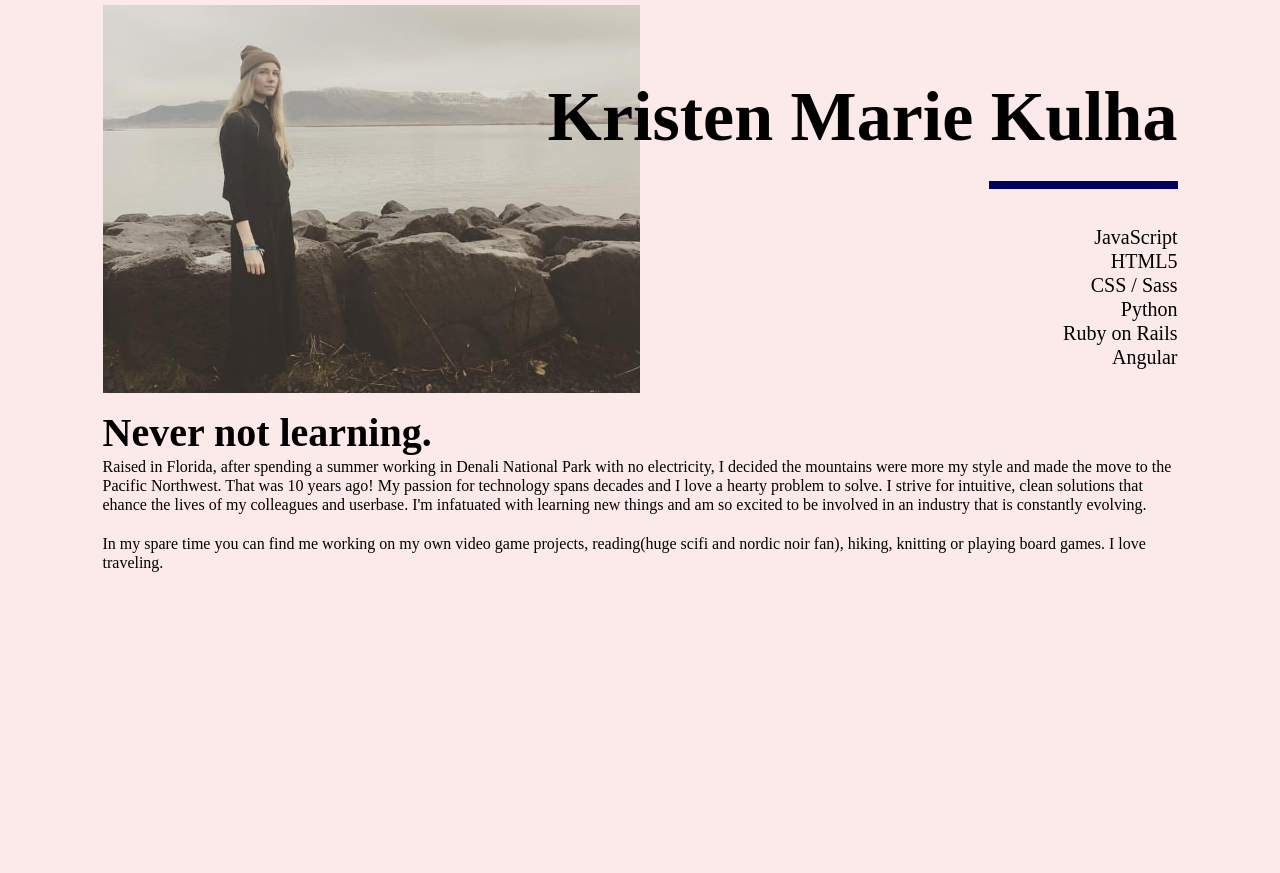
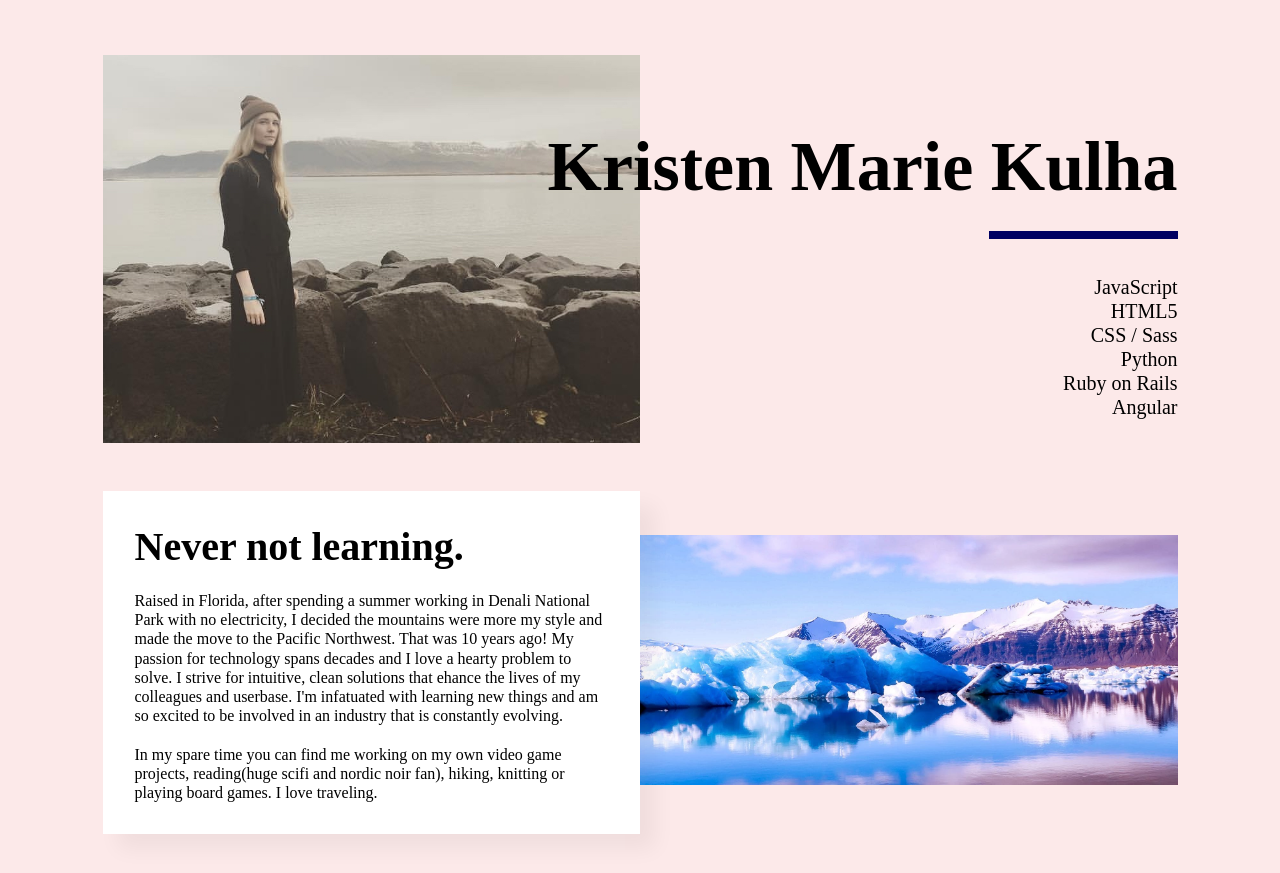
Before and after one commit to kristenmarie/kristenkulha.com, a website built with webpack: page src/index.html in a window 1280 px wide. Shown: the part 95-968 px from the top of the page. Before the commit the page ends 800 px from the top, so only its background shows below. Built offline with nearby package versions, Linux system fonts and the light colour scheme; a web font is replaced by a local one.

Commit message:
Style bio section.

```diff
--- a/src/index.html
+++ b/src/index.html
@@ -55,6 +55,11 @@
               In my spare time you can find me working on my own video game projects, reading(huge scifi and nordic noir fan), hiking, knitting or playing board games. I love traveling.
             </p>
         </div>
+        <div class="bio-image">
+          <picture>
+            <img src="assets/images/iceland.jpeg" alt="Glacier pool in Iceland">
+          </picture>
+        </div>
     </section>
 
   </main>
--- /dev/null
+++ b/src/scss/components/_bio.scss
@@ -0,0 +1,43 @@
+#bio {
+  display: grid;
+  grid-template-columns: repeat(2, 1fr);
+  margin-bottom: 2em;
+  .bio-text {
+    z-index: 1;
+    grid-row: 1;
+    grid-column: 1/2;
+    background-color: white;
+    padding: 2em;
+    box-shadow: 15px 15px 20px rgba(0,0,0,.05);
+    h1 {
+      margin-bottom: 0.5em;
+    }
+  }
+  .bio-image {
+    grid-row: 1;
+    grid-column: 1/3;
+    justify-self: end;
+    align-self: center;
+    img {
+      max-width: 100%;
+      max-height: 250px;
+    }
+  }
+
+  @include tablet-landscape-down {
+    .bio-text {
+      grid-column: 1/3;
+    }
+    .bio-image {
+      display: none
+    }
+  }
+
+  @include tablet-portrait-down {
+    .bio-text {
+      h1 {
+        font-size: 25px;
+      }
+    }
+  }
+}
--- a/src/scss/components/_fluid-nav.scss
+++ b/src/scss/components/_fluid-nav.scss
@@ -85,7 +85,7 @@
     font-size: 30px;
     text-transform: uppercase;
     font-weight: bold;
-    color: $royal-blue;
+    color: $background-color;
     margin: $navLogoMargin 0 $navLogoMargin 0;
     transition: color 75ms ease-in-out 75ms;
   }
--- a/src/scss/components/_intro.scss
+++ b/src/scss/components/_intro.scss
@@ -1,6 +1,7 @@
 #intro {
   display: grid;
   grid-template-columns: repeat(2, 1fr);
+  margin-bottom: 2em;
 
   .name {
     grid-row: 1;
--- a/src/scss/layouts/_main.scss
+++ b/src/scss/layouts/_main.scss
@@ -1,5 +1,5 @@
 main {
-  margin-top: 100px;
+  margin-top: 150px;
   max-width: 1075px;
   margin-right: auto;
   margin-left: auto;
@@ -12,10 +12,12 @@ main {
     margin-top: 2vh;
   }
   @include tablet-landscape-down {
+    margin-top: 50px;
     margin-left: 10vw;
     margin-right: 10vw;
   }
   @include tablet-portrait-down {
+    margin-top: 50px;
     margin-left: 3vw;
     margin-right: 3vw;
     display: grid;
--- a/src/scss/styles.scss
+++ b/src/scss/styles.scss
@@ -5,6 +5,7 @@
 @import 'base/body';
 @import 'base/typography';
 
+@import 'components/bio';
 @import 'components/fluid-nav';
 @import 'components/intro';
 
```
Also changed, not shown: src/assets/images/iceland.jpeg (added).
